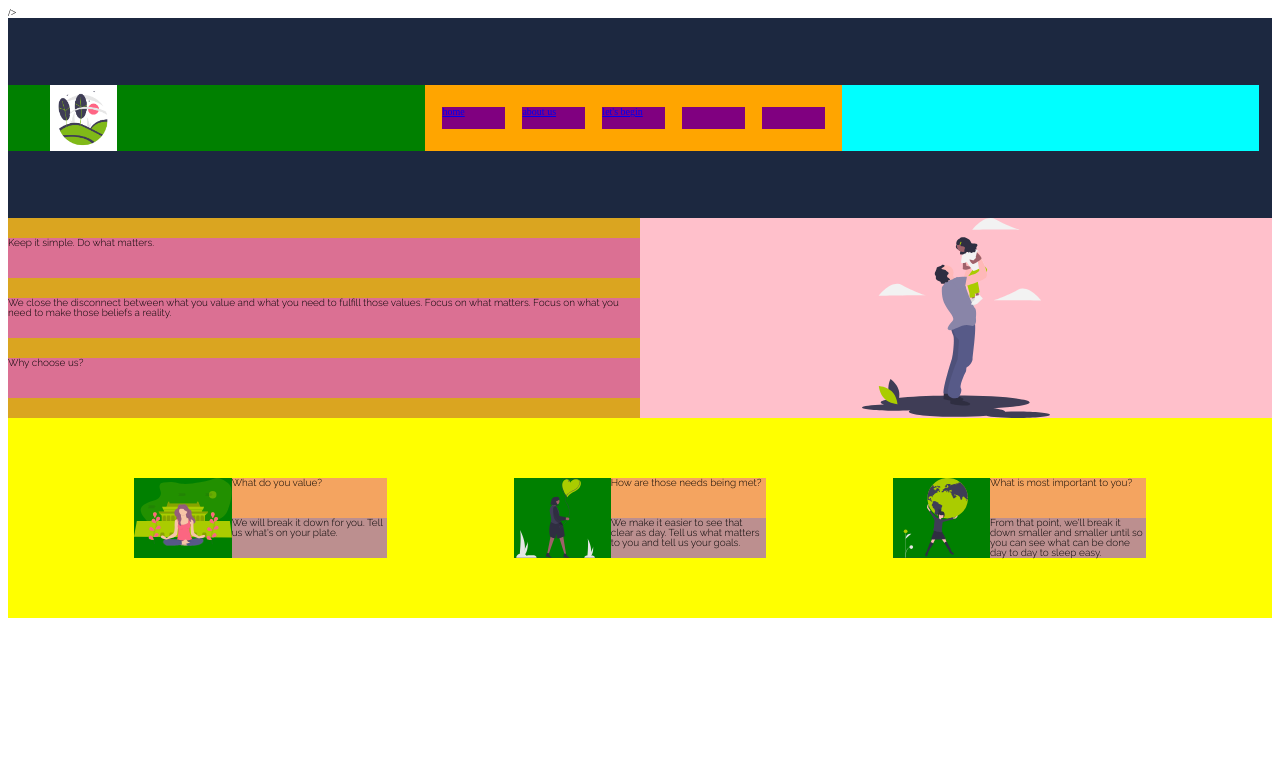
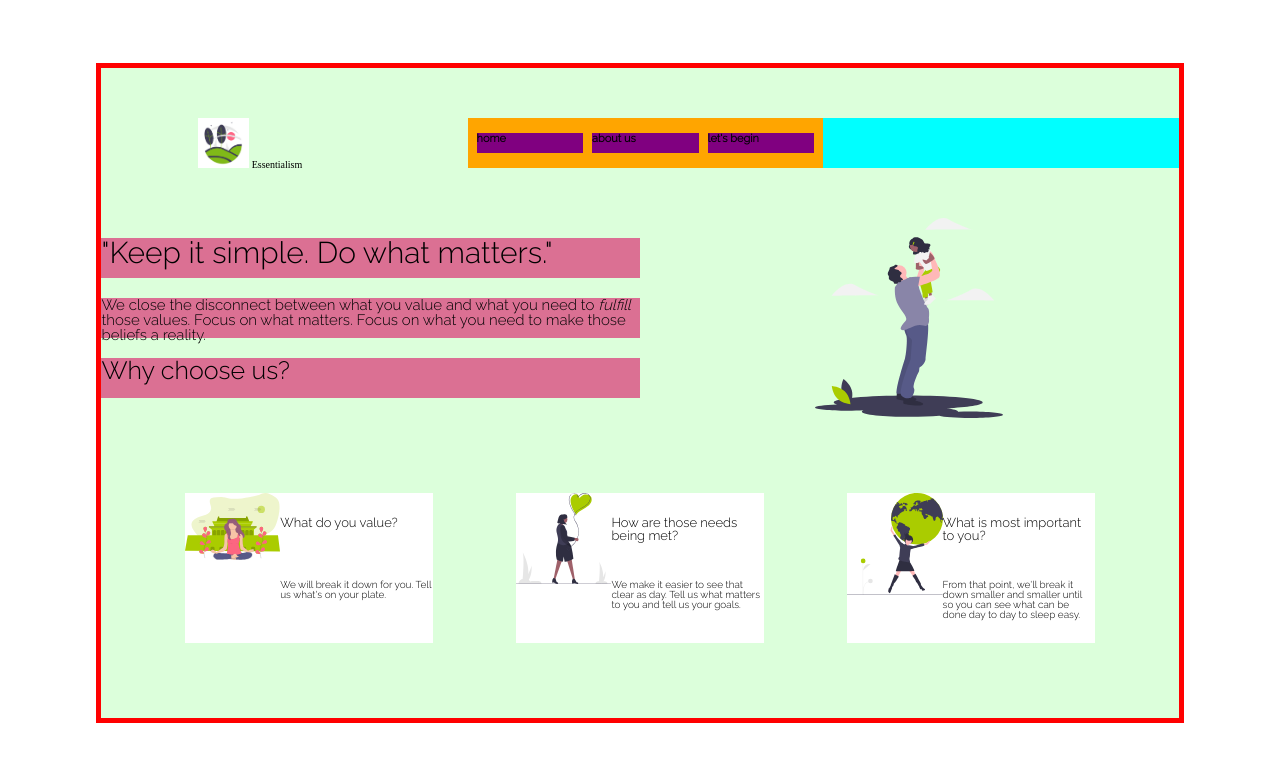
Before and after one commit to Buildweek-Essentialism/essentialism-buildweek, a plain HTML site: page index.html in a window 1280 px wide. Drawn offline with Linux system fonts and the light colour scheme.

Commit message:
working out the color scheme

```diff
--- a/index.html
+++ b/index.html
@@ -8,15 +8,20 @@
       href="https://fonts.googleapis.com/css2?family=Raleway:wght@300&display=swap"
       rel="stylesheet"
     />
-    />
+
     <link rel="shortcut icon" type="image/x-icon" href="images/favicon.ico" />
     <title>essentialism: Keep it simple. Do what matters.</title>
   </head>
 
   <body>
+    <div class="main-container">
       <div class="header">
         <div class="logo">
-        <img src="images/nature.png" alt="picturescape of flowers and hills" />
+          <img
+            src="images/nature.png"
+            alt="picturescape of flowers and hills"
+          />
+          Essentialism
         </div>
         <div class="nav">
           <div class="link">
@@ -26,21 +31,23 @@
             <a href="#about">about us</a>
           </div>
           <div class="link"><a href="#login">let's begin</a></div>
-        <div class="link"></div>
-        <div class="link"></div>
         </div>
         <div class="button"></div>
       </div>
 
       <div class="middle-section">
         <div class="text-section">
-        <div>Keep it simple. Do what matters.</div>
           <div>
+            <h1>"Keep it simple. Do what matters."</h1>
+          </div>
+          <div class="text-section-main">
             We close the disconnect between what you value and what you need to
             <span>fulfill</span> those values. Focus on what matters. Focus on
             what you need to make those beliefs a reality.
           </div>
-        <div>Why choose us?</div>
+          <div>
+            <h2>Why choose us?</h2>
+          </div>
         </div>
         <div class="middle-image">
           <img src="images/family2.svg" alt="man holding up daughter to sky" />
@@ -49,7 +56,7 @@
 
       <div class="footer">
         <div class="card">
-        <div class="footer-image">
+          <div class="footer-image" class="footer-image-1">
             <img src="images/mindful.svg" alt="woman doing yoga" />
           </div>
           <div class="card-text">
@@ -61,13 +68,16 @@
         </div>
         <div class="card">
           <div class="footer-image">
-          <img src="images/heart.svg" alt="woman alone holding heart balloon" />
+            <img
+              src="images/heart.svg"
+              alt="woman alone holding heart balloon"
+            />
           </div>
           <div class="card-text">
             <div class="card-text-header">How are those needs being met?</div>
             <div class="card-text-paragraph">
-            We make it easier to see that clear as day. Tell us what matters to
-            you and tell us your goals.
+              We make it easier to see that clear as day. Tell us what matters
+              to you and tell us your goals.
             </div>
           </div>
         </div>
@@ -87,5 +97,6 @@
           </div>
         </div>
       </div>
+    </div>
   </body>
 </html>
--- a/style/index.css
+++ b/style/index.css
@@ -145,23 +145,34 @@ html {
 
 /* -------CSS VARIABLES ------- */
 :root {
-  --main-pink: #e8c1d2;
-  --main-font: helvetica;
+  --main-color: #dcffdb;
+  --main-font: "Raleway", sans-serif;
   --essential-blue: #1c2840;
 }
 
+body {
+  background: white;
+}
+
+.main-container {
+  border: 5px solid red;
+  margin: 5% 7%;
+}
+
 .header {
-  background-color: var(--essential-blue);
-  height: 200px;
+  background-color: var(--main-color);
+  height: 150px;
   width: 100%;
   display: flex;
   align-items: center;
 }
 
 .logo {
-  background-color: green;
+  background-color: var(--main-color);
   height: 33%;
-  width: 33%;
+  width: 20%;
+  margin: 0 auto;
+  text-align: baseline;
 }
 
 .logo img {
@@ -181,8 +192,16 @@ html {
 
 .link {
   background-color: purple;
-  height: 33%;
-  width: 15%;
+  height: 40%;
+  width: 30%;
+}
+
+a {
+  text-decoration: none;
+  font-size: 1.1rem;
+  color: black;
+  font-weight: bold;
+  font-family: var(--main-font);
 }
 
 .button {
@@ -192,20 +211,20 @@ html {
 }
 
 .middle-section {
-  background-color: purple;
+  background-color: var(--main-color);
   height: 200px;
   width: 100%;
   display: flex;
 }
 
 .text-section {
-  background-color: goldenrod;
+  background-color: var(--main-color);
   height: 100%;
   width: 50%;
   display: flex;
   flex-direction: column;
   justify-content: space-evenly;
-  font-family: "Raleway", sans-serif;
+  font-family: var(--main-font);
 }
 
 .text-section div {
@@ -214,12 +233,27 @@ html {
   width: 100%;
 }
 
+h1 {
+  font-size: 3rem;
+}
+
+h2 {
+  font-size: 2.5rem;
+}
+
 .middle-image {
-  background-color: pink;
   height: 100%;
   width: 50%;
   display: flex;
   justify-content: center;
+}
+
+.text-section-main {
+  font-size: 1.5rem;
+}
+
+span {
+  font-style: italic;
 }
 
 .middle-image img {
@@ -228,24 +262,24 @@ html {
 }
 
 .footer {
-  background-color: yellow;
-  height: 200px;
+  background-color: var(--main-color);
+  height: 300px;
   width: 100%;
   display: flex;
   align-items: center;
   justify-content: space-evenly;
-  font-family: "Raleway", sans-serif;
+  font-family: var(--main-font);
 }
 
 .card {
-  background-color: gray;
-  height: 40%;
-  width: 20%;
+  background-color: white;
+  height: 50%;
+  width: 23%;
   display: flex;
 }
 
 .footer-image {
-  background-color: green;
+  background-color: white;
   height: 100%;
   width: 50%;
 }
@@ -256,19 +290,23 @@ html {
 }
 
 .card-text {
-  background-color: rebeccapurple;
+  background-color: white;
   height: 100%;
   width: 80%;
+  display: flex;
+  flex-direction: column;
 }
 
 .card-text-header {
-  background-color: sandybrown;
+  background-color: white;
+  height: 50%;
+  width: 100%;
+  font-size: 1.3rem;
+  margin-top: 15%;
+}
+
+.card-text-paragraph {
+  background-color: white;
   height: 50%;
   width: 100%;
 }
-
-.card-text-paragraph {
-  background-color: rosybrown;
-  height: 50%;
-  width: 100%;
-}
```
Lines whose indentation alone changed are shown as unchanged.
